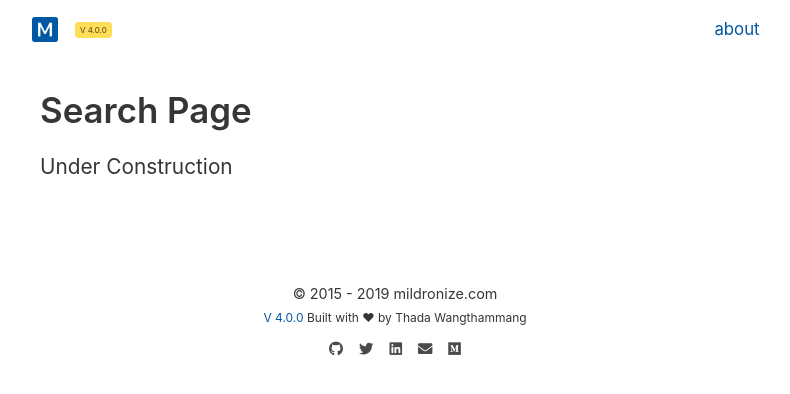
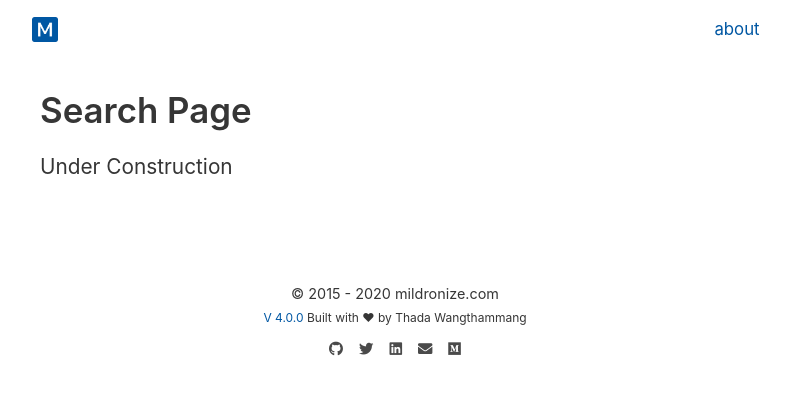
Before and after one commit to mildronize/site, a Next.js app: page /search in a window 1280 px wide. Shown: the top 394 px of the page, without its empty margins (245-1035 px from the left). Built offline with nearby package versions, Linux system fonts and the light colour scheme; a web font is replaced by a local one.

Commit message:
update navbar & footer

```diff
--- a/components/layouts/Footer.js
+++ b/components/layouts/Footer.js
@@ -4,7 +4,7 @@ const Footer = () => (
   <div>
     <footer className="footer">
       <center>
-        <div className="footer-copyright">© 2015 - 2019 mildronize.com </div>
+        <div className="footer-copyright">© 2015 - 2020 mildronize.com </div>
         <div className="footer-info">
          <a href="https://github.com/mildronize/site">V 4.0.0</a> Built with ❤ by Thada Wangthammang
          </div>
--- a/components/layouts/Navbar.js
+++ b/components/layouts/Navbar.js
@@ -89,9 +89,9 @@ export default class extends Component {
                     </a>
                   </Link>
                 </span>
-                <a className="tag-alpha" href="/p/about#changelog">
-                  V 4.0.0
-                </a>
+                {/* <a className="tag-alpha">
+                  MILD'S BLOG
+                </a> */}
                 {/* </NavbarBrand> */}
 
                 {/* <NavbarToggler onClick={() => this.toggle()} /> */}
```
